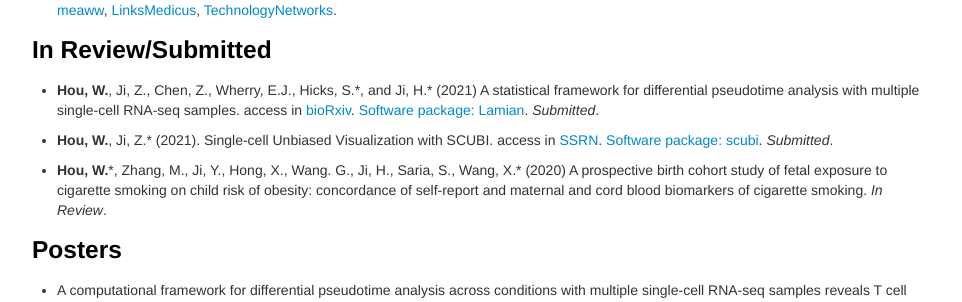
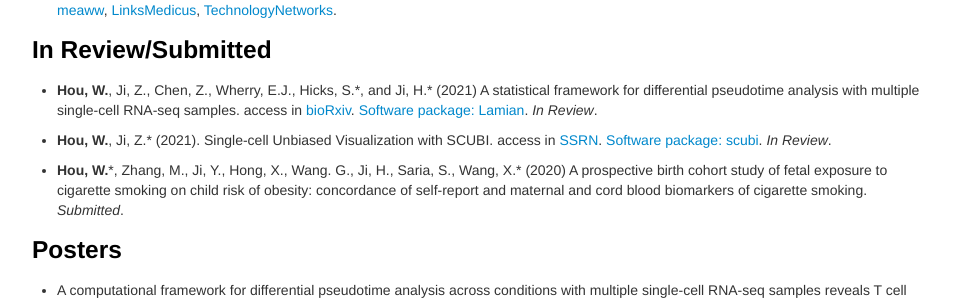
Before and after one commit to Winnie09/Wenpin_Hou, a Jekyll site: the page built from pages/publications.md, in a window 1280 px wide. Shown: the part 1102-1404 px from the top of the page, without its empty margins (158-1120 px from the left). Built offline with Jekyll 4.4.1, drawn with Linux system fonts in a browser that asks for light colours.

Commit message:
update publication status

```diff
--- a/pages/publications.md
+++ b/pages/publications.md
@@ -45,11 +45,11 @@
 
 ### In Review/Submitted
 
-- **Hou, W.**, Ji, Z., Chen, Z., Wherry, E.J., Hicks, S.\*, and Ji, H.\* (2021) A statistical framework for differential pseudotime analysis with multiple single-cell RNA-seq samples. access in [bioRxiv](https://www.biorxiv.org/content/10.1101/2021.07.10.451910v1.full.pdf+html). [Software package: Lamian](https://github.com/Winnie09/Lamian). *Submitted*.
+- **Hou, W.**, Ji, Z., Chen, Z., Wherry, E.J., Hicks, S.\*, and Ji, H.\* (2021) A statistical framework for differential pseudotime analysis with multiple single-cell RNA-seq samples. access in [bioRxiv](https://www.biorxiv.org/content/10.1101/2021.07.10.451910v1.full.pdf+html). [Software package: Lamian](https://github.com/Winnie09/Lamian). *In Review*.
 
-- **Hou, W.**, Ji, Z.\* (2021). Single-cell Unbiased Visualization with SCUBI. access in [SSRN](https://papers.ssrn.com/sol3/papers.cfm?abstract_id=3881357). [Software package: scubi](https://winnie09.github.io/Wenpin_Hou/pages/SCUBI.html). *Submitted*.
+- **Hou, W.**, Ji, Z.\* (2021). Single-cell Unbiased Visualization with SCUBI. access in [SSRN](https://papers.ssrn.com/sol3/papers.cfm?abstract_id=3881357). [Software package: scubi](https://winnie09.github.io/Wenpin_Hou/pages/SCUBI.html). *In Review*.
 
-- **Hou, W.**\*, Zhang, M., Ji, Y., Hong, X., Wang. G., Ji, H., Saria, S., Wang, X.\* (2020)  A prospective birth cohort study of fetal exposure to cigarette smoking on child risk of obesity: concordance of self-report and maternal and cord blood biomarkers of cigarette smoking. *In Review*.
+- **Hou, W.**\*, Zhang, M., Ji, Y., Hong, X., Wang. G., Ji, H., Saria, S., Wang, X.\* (2020)  A prospective birth cohort study of fetal exposure to cigarette smoking on child risk of obesity: concordance of self-report and maternal and cord blood biomarkers of cigarette smoking. *Submitted*.
 
 ### Posters
 
```
